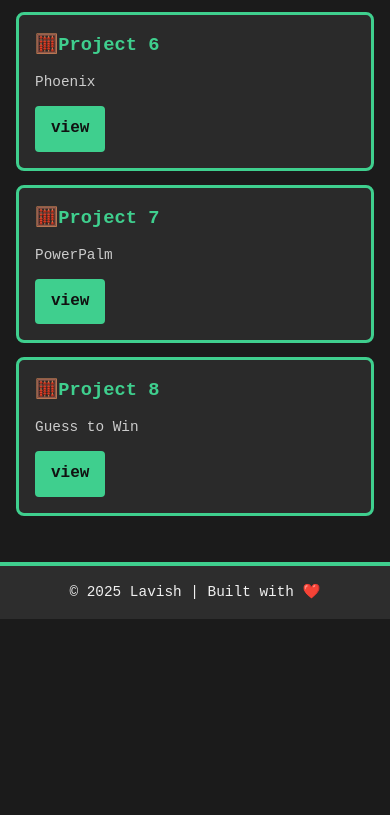
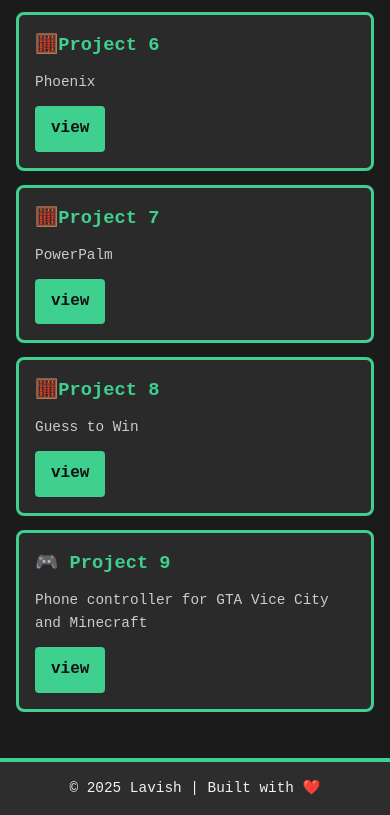
Before and after one commit to phoenix001op/My-website, a browser extension: page projects.html in a window 390 px wide. Shown: the part 986-1801 px from the top of the page. Before the commit the page ends 1605 px from the top, so only its background shows below. Drawn offline with Linux system fonts and the light colour scheme.

Commit message:
Add Project 9: phone controller for GTA Vice City and Minecraft
Co-Authored-By: Claude Sonnet 5.5 <noreply@anthropic.com>
Claude-Session: https://claude.ai/code/session_01NNTfqhLQVx6cgwechz4o59

```diff
--- a/projects.html
+++ b/projects.html
@@ -57,6 +57,11 @@
       <p>Guess to Win</p>
       <a href="https://guess-to-win.onrender.com" class="btn" target="_blank" rel="noopener">view</a>
     </div>
+    <div class="card">
+      <h3>🎮 Project 9</h3>
+      <p>Phone controller for GTA Vice City and Minecraft</p>
+      <a href="https://virtual-controller-u4sh.onrender.com" class="btn" target="_blank" rel="noopener">view</a>
+    </div>
   </section>
 
   <footer>
```
